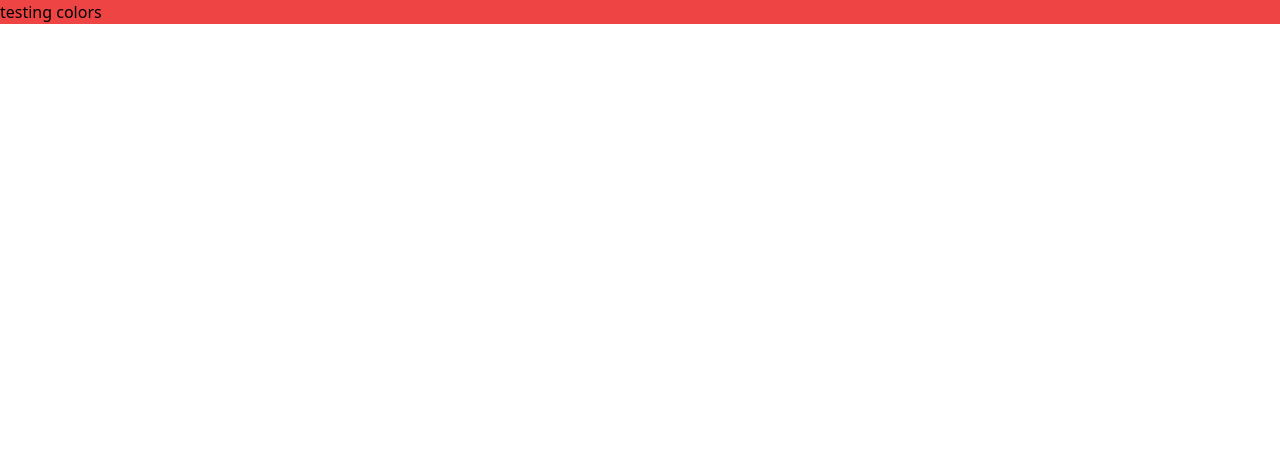
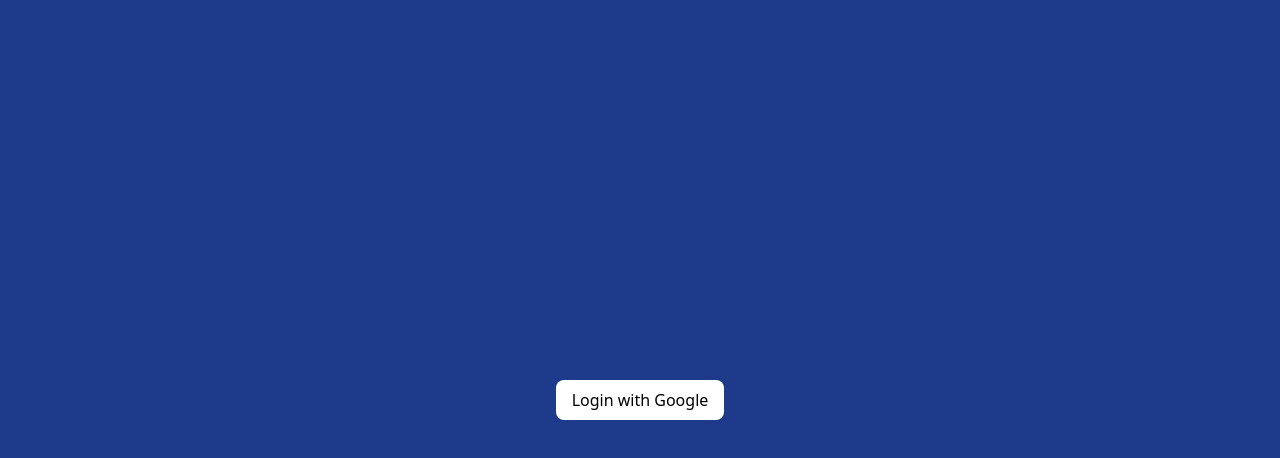
Before and after one commit to Oscarlosg/e-commerce-app, a Next.js app in the folder e-commerce-admin/: page / in a window 1280 px wide. Shown: the top 458 px of the page. Built offline with nearby package versions, Linux system fonts and the light colour scheme.

Commit message:
adding google authorization.

```diff
--- a/e-commerce-admin/pages/_app.js
+++ b/e-commerce-admin/pages/_app.js
@@ -1,5 +1,13 @@
-import '@/styles/globals.css'
+import "@/styles/globals.css";
+import { SessionProvider } from "next-auth/react";
 
-export default function App({ Component, pageProps }) {
-  return <Component {...pageProps} />
+export default function App({
+  Component,
+  pageProps: { session, ...pageProps },
+}) {
+  return (
+    <SessionProvider session={session}>
+      <Component {...pageProps} />
+    </SessionProvider>
+  );
 }
--- /dev/null
+++ b/e-commerce-admin/pages/api/auth/[...nextauth].js
@@ -0,0 +1,11 @@
+import NextAuth from 'next-auth'
+import GoogleProvider from 'next-auth/providers/google'
+
+export default NextAuth({
+  providers: [
+    GoogleProvider({
+      clientId: process.env.GOOGLE_ID,
+      clientSecret: process.env.GOOGLE_SECRET
+    }),
+  ]
+})
--- a/e-commerce-admin/pages/index.js
+++ b/e-commerce-admin/pages/index.js
@@ -1,5 +1,12 @@
+import { useSession, signIn, signOut } from "next-auth/react"
+
 export default function Home() {
   return (
-<div className="bg-red-500">testing colors</div>
+<div className="bg-blue-900 w-screen h-screen flex items-center">
+  <div className="text-center w-full">
+  <button className="bg-white p-2 rounded-lg px-4">Login with Google</button>
+  </div>
+
+</div>
   )
 }
```
Also changed, not shown: e-commerce-admin/package.json (+6 -5 lines), 2 other files (tests, documents, lock files or other folders).
